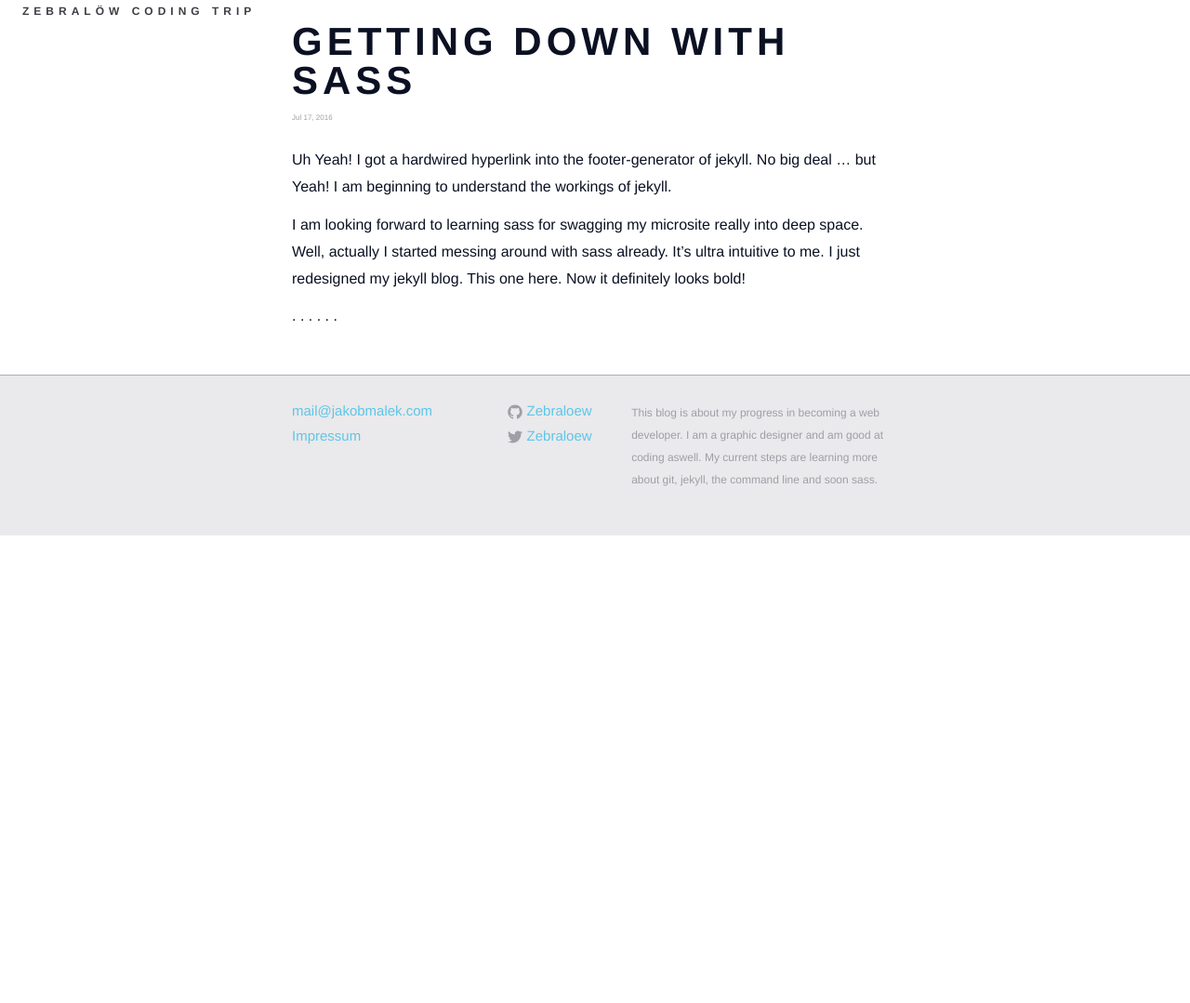
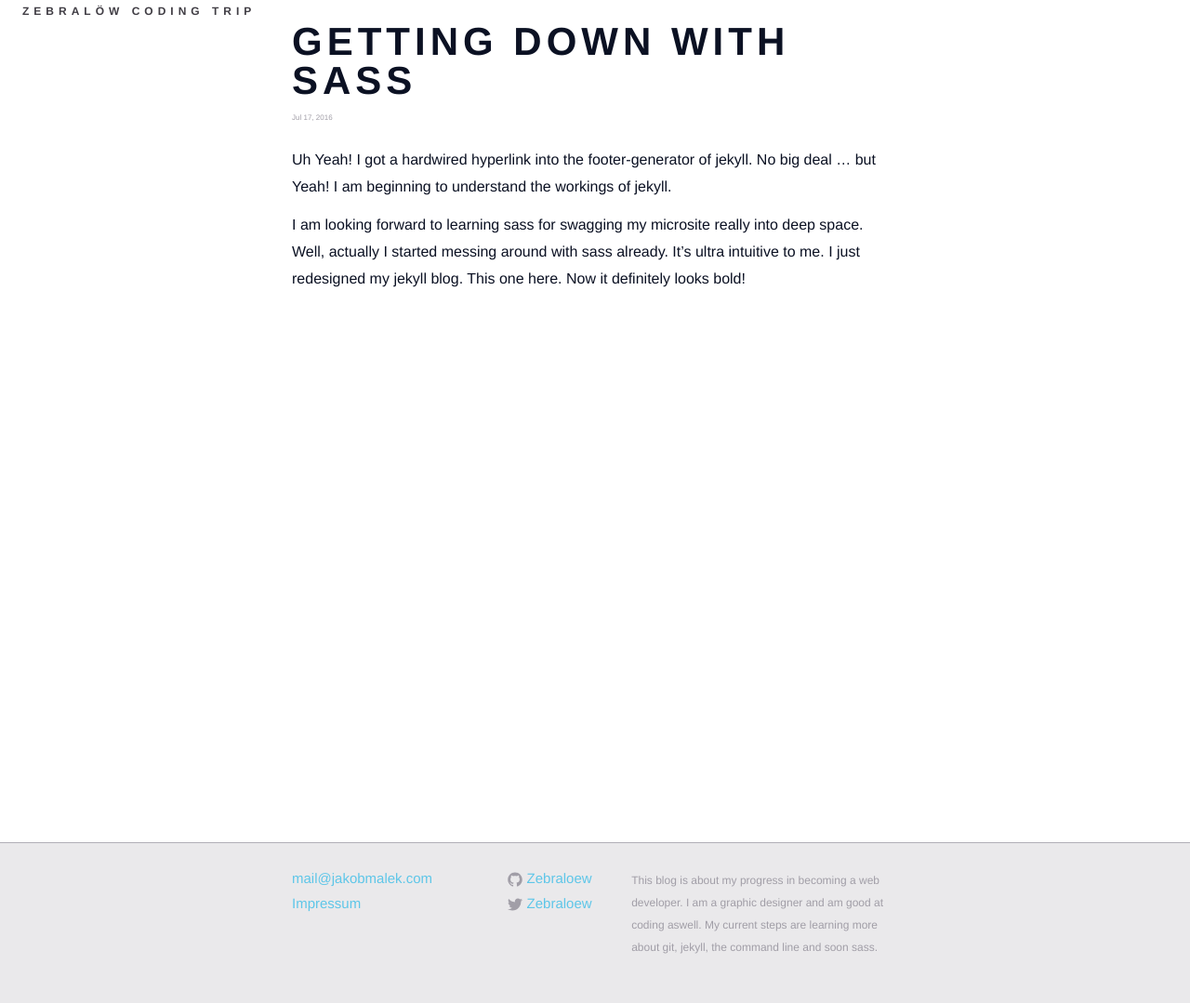
Before and after one commit to Zebraloew/Zebraloew.github.io, a Jekyll site: the page built from _posts/2016-07-17-sass.markdown, in a window 1280 px wide. Shown: the whole page at 93% size. Built offline with Jekyll 4.4.1, drawn with Linux system fonts in a browser that asks for light colours; before the commit the page ends 900 px from its top, so only the background shows below that.

Commit message:
post bugfix

```diff
--- a/_sass/_layout.scss
+++ b/_sass/_layout.scss
@@ -235,7 +235,7 @@
 
 .post-content {
     margin-bottom: $spacing-unit;
-
+    min-height: 700px;
 
 
     h2 {
```
Also changed, not shown: _posts/2016-07-17-sass.markdown (+0 -7 lines).
